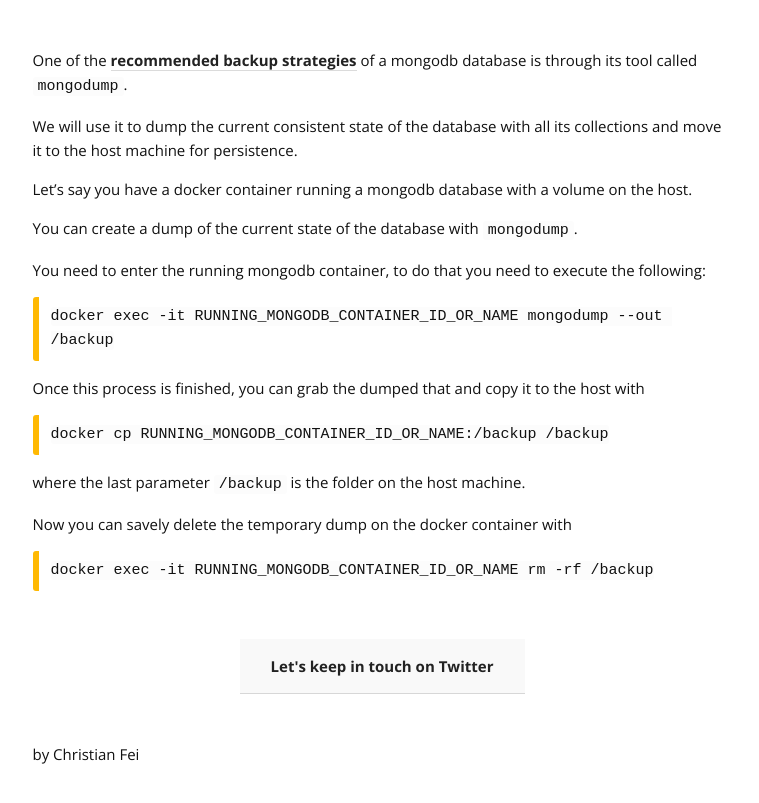
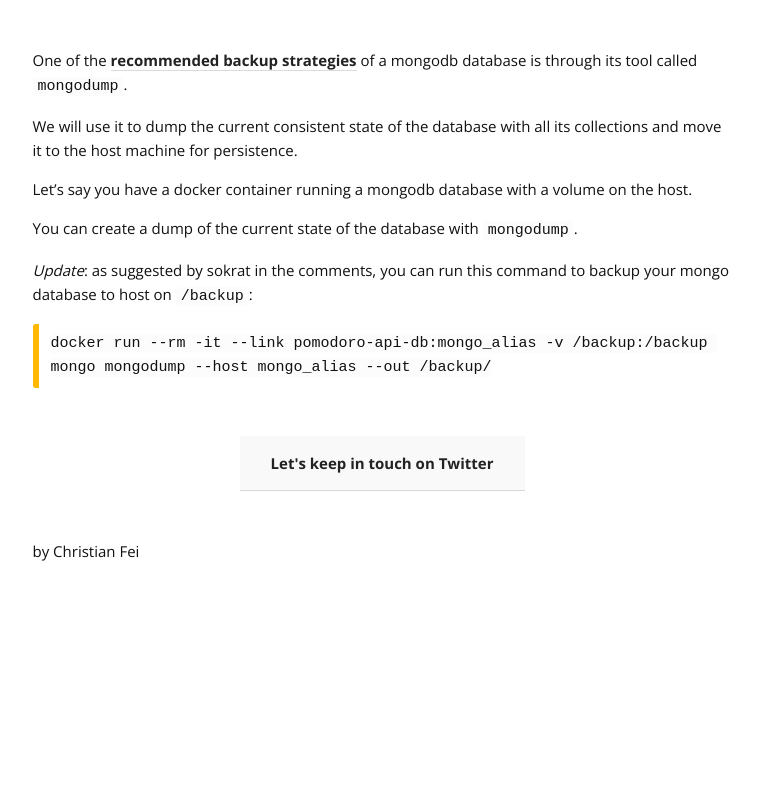
Before and after one commit to christian-fei/christian-fei.github.io-pandoc, a Jekyll site: the page built from _posts/2015-07-05-Backup-mongodb-database-from-docker-container-to-host.md, in a window 1280 px wide and 900 px high, scrolled down 684 px. Shown: the top 803 px of the window, without its empty margins (258-1017 px from the left). Built offline with Jekyll 4.4.1, drawn with Linux system fonts in a browser that asks for light colours; Markdown is read by kramdown in place of the engine named in the settings; comment, search, counter and statistics services are not loaded; after the commit the page ends 1427 px from its top, so only the background shows below that.

Commit message:
improved backup mongobd post with comment suggestion

````diff
--- a/_posts/2015-07-05-Backup-mongodb-database-from-docker-container-to-host.md
+++ b/_posts/2015-07-05-Backup-mongodb-database-from-docker-container-to-host.md
@@ -12,23 +12,8 @@
 
 You can create a dump of the current state of the database with `mongodump`.
 
-You need to enter the running mongodb container, to do that you need to execute the following:
+*Update*: as suggested by sokrat in the comments, you can run this command to backup your mongo database to host on `/backup`:
 
 ```
-docker exec -it RUNNING_MONGODB_CONTAINER_ID_OR_NAME mongodump --out /backup
+docker run --rm -it --link pomodoro-api-db:mongo_alias -v /backup:/backup mongo mongodump --host mongo_alias --out /backup/
 ```
-
-Once this process is finished, you can grab the dumped that and copy it to the host with
-
-```
-docker cp RUNNING_MONGODB_CONTAINER_ID_OR_NAME:/backup /backup
-```
-
-where the last parameter `/backup` is the folder on the host machine.
-
-
-Now you can savely delete the temporary dump on the docker container with
-
-```
-docker exec -it RUNNING_MONGODB_CONTAINER_ID_OR_NAME rm -rf /backup
-```
````
